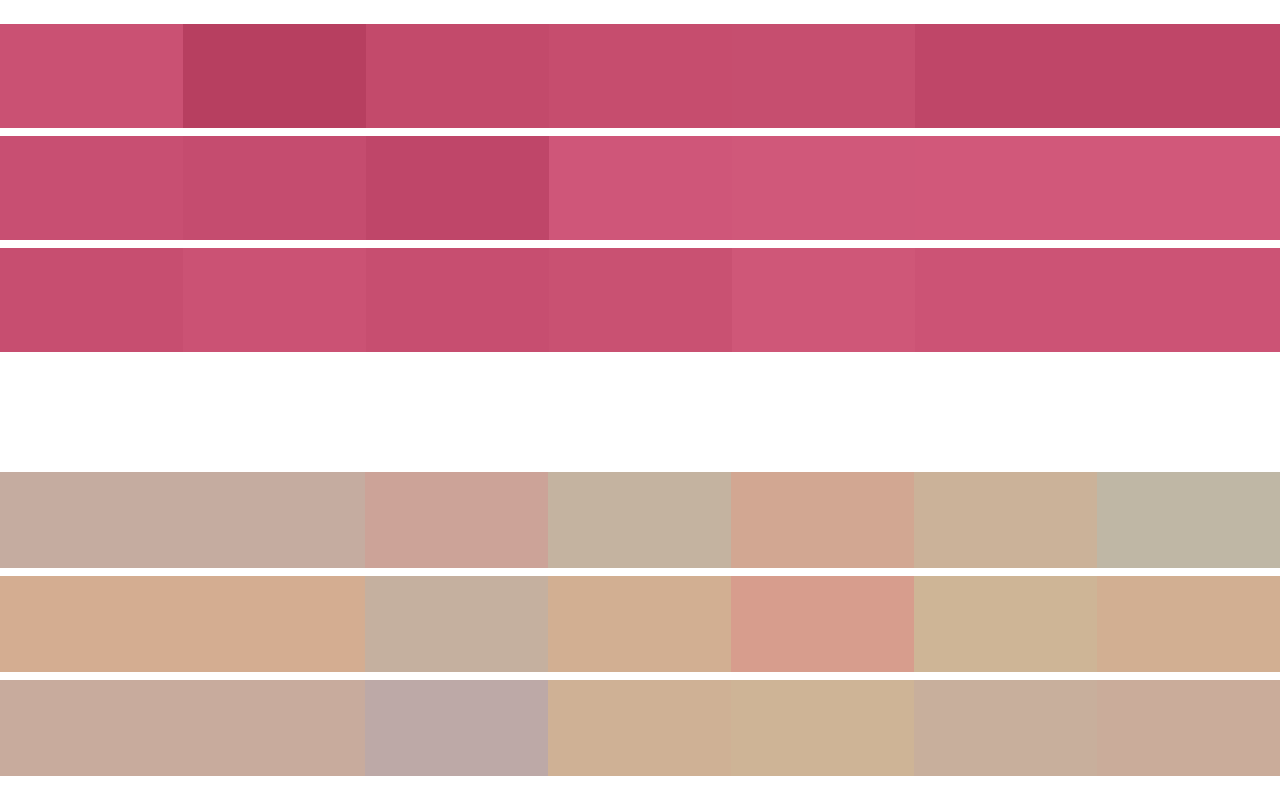
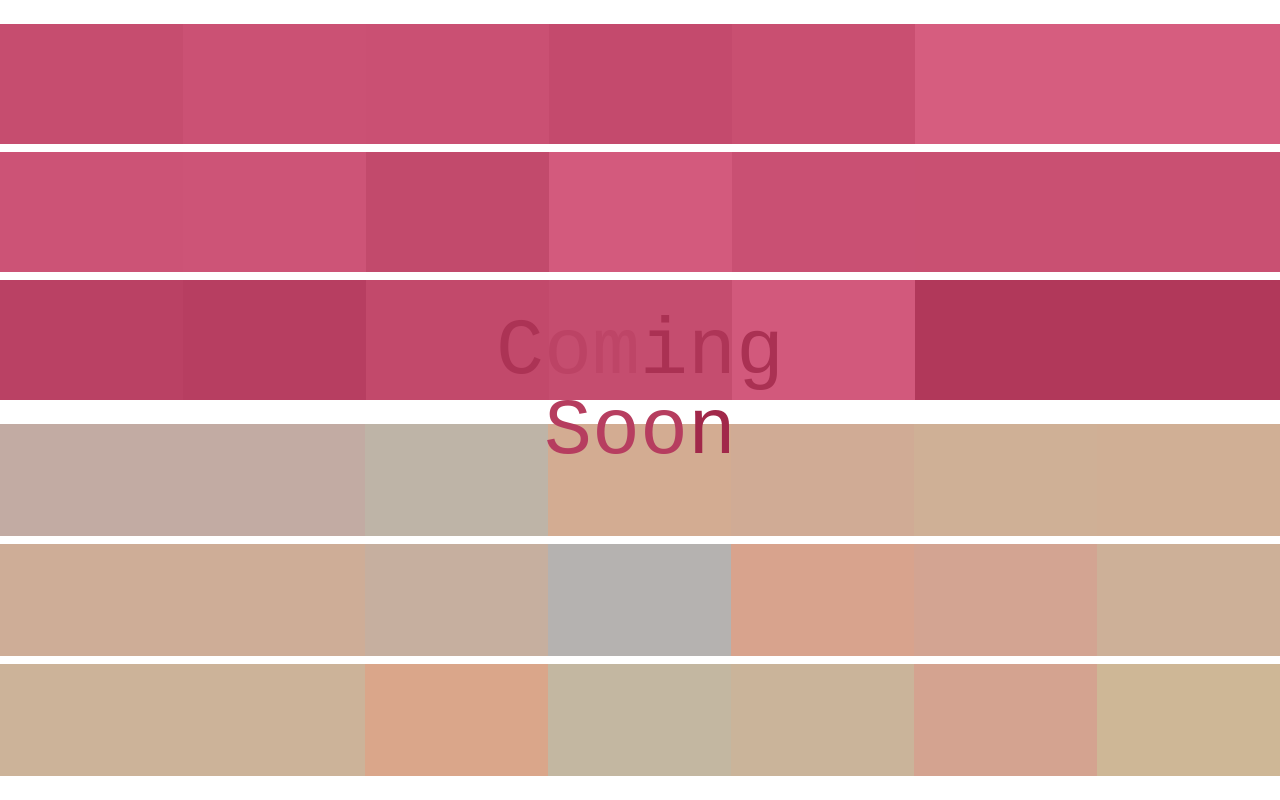
Before and after one commit to aclavin-eab/me, a plain HTML site: page legacy/colordecay/index.html in a window 1280 px wide. Drawn offline with Linux system fonts and the light colour scheme.

Commit message:
Coming soon changes

```diff
--- a/legacy/colordecay/index.html
+++ b/legacy/colordecay/index.html
@@ -91,6 +91,10 @@
     <div id="sixe">
     </div>
   </div>
+  <h1>
+      <span id="letter1">C</span><span id="letter2">o</span><span id="letter3">m</span><span id="letter4">i</span><span id="letter5">n</span><span id="letter6">g</span><br/>
+      <span id="letter7">S</span><span id="letter8">o</span><span id="letter9">o</span><span id="letter10">n</span>
+  </h1>
 
 </body>
 </html>
--- a/legacy/colordecay/script.js
+++ b/legacy/colordecay/script.js
@@ -1,5 +1,4 @@
 $(document).ready(function() {
-  alert('Make sure to click on anything and everything.');
   setInterval(function() {
     $('#one').changeColour();
     $('#two').changeColour();
@@ -20,6 +19,18 @@ $(document).ready(function() {
     $('#twoe').changeColour();
     $('#threee').changeColour();
   }, 50);
+  setInterval(function() {
+    $('#letter1').changeTextColour();
+    $('#letter2').changeTextColour();
+    $('#letter3').changeTextColour();
+    $('#letter4').changeTextColour();
+    $('#letter5').changeTextColour();
+    $('#letter6').changeTextColour();
+    $('#letter7').changeTextColour();
+    $('#letter8').changeTextColour();
+    $('#letter9').changeTextColour();
+    $('#letter10').changeTextColour();
+}, 60);
   setInterval(function() {
     $('#four').smoothChange();
     $('#five').smoothChange();
--- a/legacy/colordecay/style.css
+++ b/legacy/colordecay/style.css
@@ -2,7 +2,7 @@
   width: 100%;
   position: fixed;
   top: 3%;
-  height: 13%;
+  height: 15%;
   left: 0;
   background-color: #66ddff;
 }
@@ -10,8 +10,8 @@
 #two {
   width: 100%;
   position: fixed;
-  top: 17%;
-  height: 13%;
+  top: 19%;
+  height: 15%;
   left: 0;
   background-color: #66ddff;
 }
@@ -19,8 +19,8 @@
 #three {
   width: 100%;
   position: fixed;
-  top: 31%;
-  height: 13%;
+  top: 35%;
+  height: 15%;
   left: 0;
   background-color: #66ddff;
 }
@@ -37,7 +37,7 @@ div div {
   width: 100%;
   position: fixed;
   bottom: 3%;
-  height: 12%;
+  height: 14%;
   left: 0;
   background-color: #66ddff;
 }
@@ -45,8 +45,8 @@ div div {
 #five {
   width: 100%;
   position: fixed;
-  bottom: 16%;
-  height: 12%;
+  bottom: 18%;
+  height: 14%;
   left: 0;
   background-color: #66ddff;
 }
@@ -54,8 +54,8 @@ div div {
 #six {
   width: 100%;
   position: fixed;
-  bottom: 29%;
-  height: 12%;
+  bottom: 33%;
+  height: 14%;
   left: 0;
   background-color: #66ddff;
 }
@@ -69,3 +69,15 @@ div div {
   width: 100%;
   height: 100%;
 }
+body{
+    cursor: pointer;
+}
+h1{
+    position: fixed;
+    text-align: center;
+    top: 39%;
+    width: 100%;
+    font-family: monospace;
+    font-size: 80px;
+    color: #66ddff;
+}
```
Also changed, not shown: legacy/colordecay/jquery.randomcolor.js.
